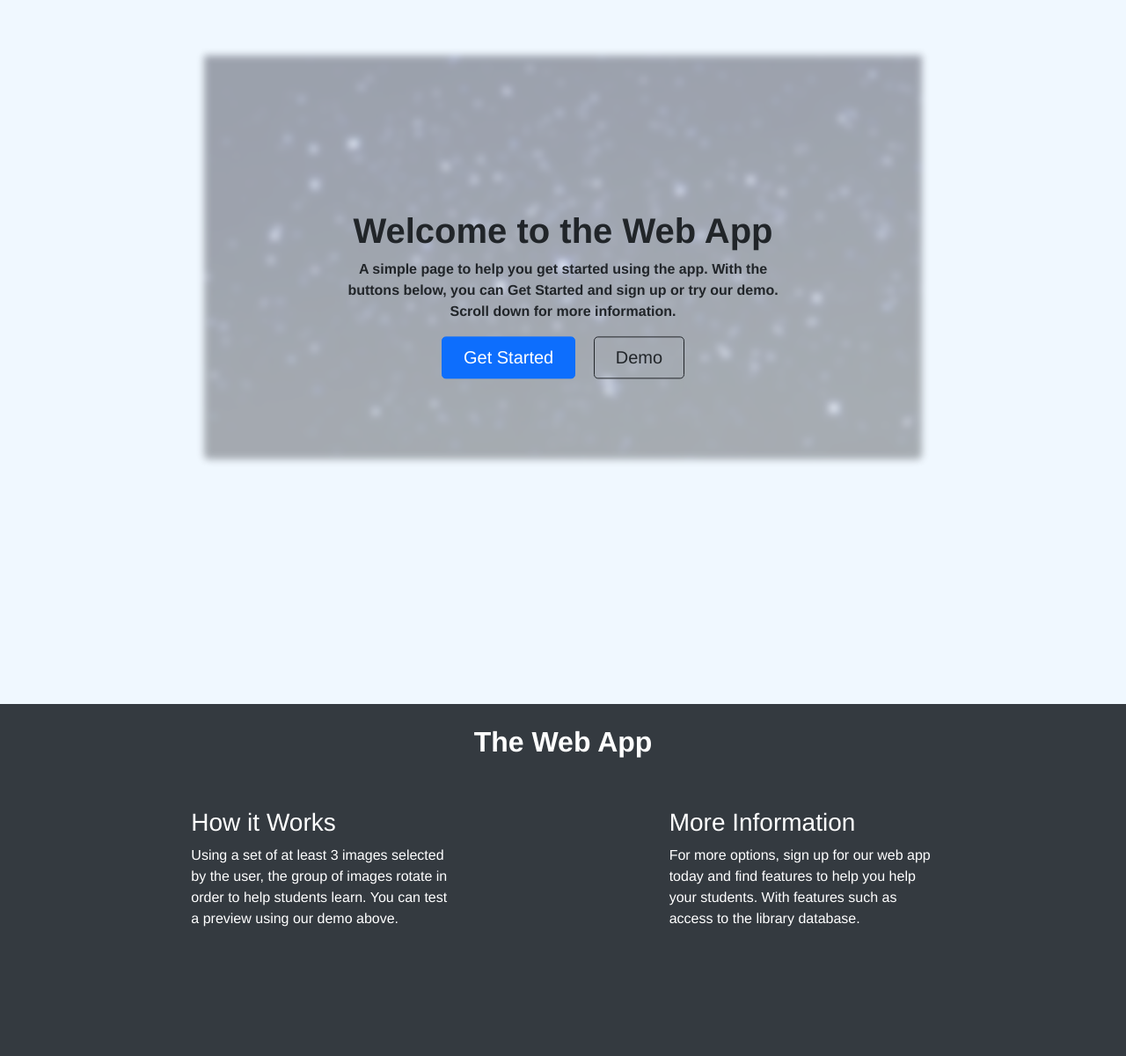
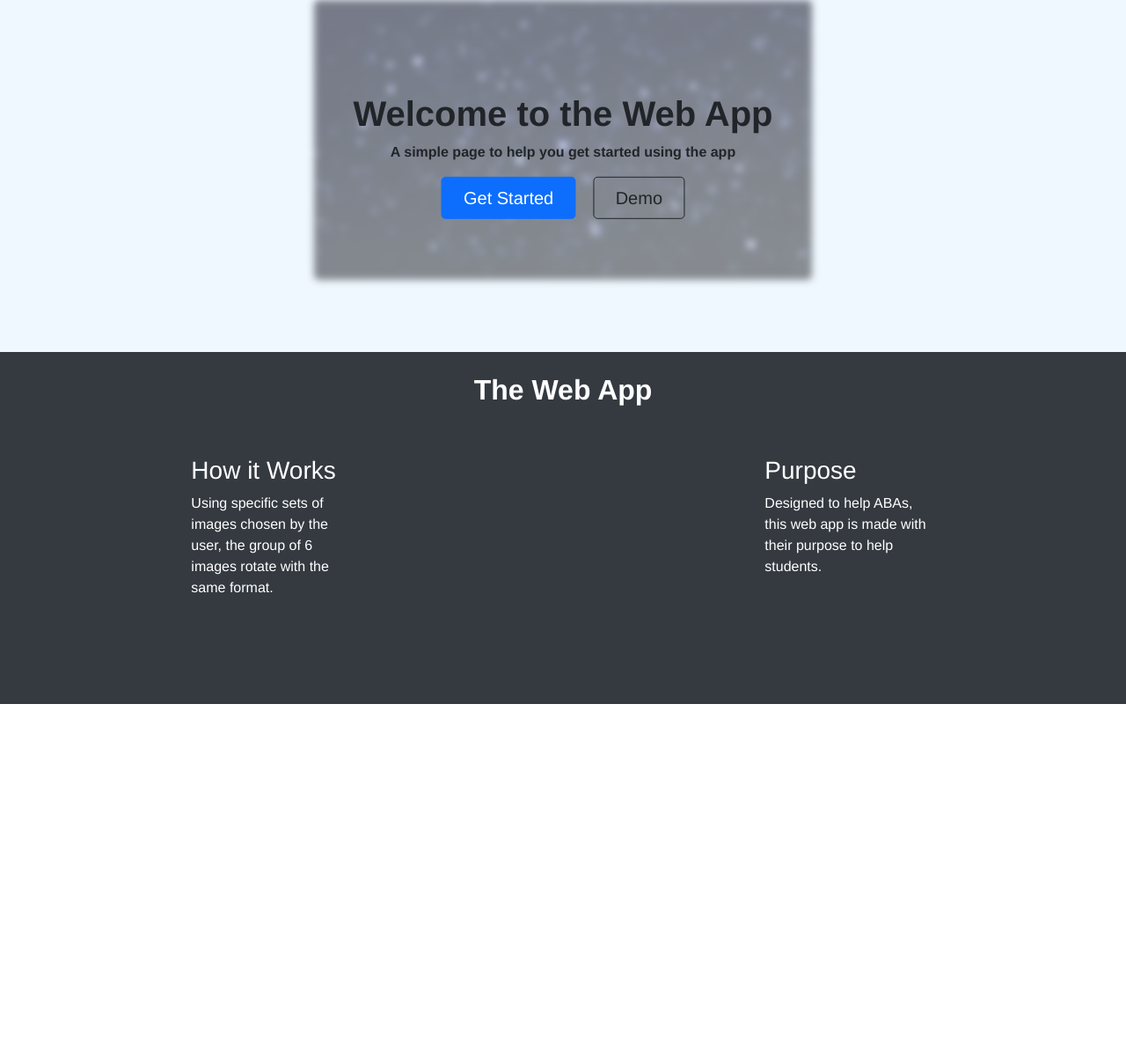
Before and after one commit to OtaSteven/Error-404, a PHP site: page /Home.php in a window 1280 px wide. Shown: the part 56-1256 px from the top of the page at 88% size. Run offline with PHP 8.4, Linux system fonts and the light colour scheme.

Commit message:
Revert "Merge branch 'main' of https://github.com/OtaSteven/Error-404"
This reverts commit 02581972e56e3a016882fa1c8f7d89238bfc2d19, reversing
changes made to d78541b30eca57c57679855176b8bd892ef4613a.

```diff
--- a/WebContent/Home.php
+++ b/WebContent/Home.php
@@ -15,16 +15,13 @@ session_start();
     img
     {
       display: block;
-      padding-top: 5%;
       margin-left: auto;
       margin-right: auto;
-      width: 65%;
+      width: 45%;
       height: auto;
-      max-width: 75%;
-      opacity: 0.35;
+      opacity: 0.5;
       border-radius: 5px;
       z-index: -1;
-      background-size: contain;
     }
   </style>
 
@@ -85,11 +82,11 @@ session_start();
   </section>
 
 <!-- landing page welcome and body -->
-    <header class="container-fluid" style="height: 100vh;">
+    <header class="head container-fluid">
       <img class="blur" src="images/tempgif.gif" alt="temp">
       <div class="welcome">
         <h1 class="fw-bolder">Welcome to the Web App</h1>
-        <p class="fw-bold">A simple page to help you get started using the app. With the buttons below, you can Get Started and sign up or try our demo. Scroll down for more information.</p>
+        <p class="fw-bold">A simple page to help you get started using the app</p>
         <a class="btn btn-primary btn-lg px-4 me-sm-3" href="SignUp.html" target="_blank">Get Started</a>
         <a class="btn btn-outline-dark btn-lg px-4" href="demo.php" target="_blank">Demo</a> <!-- links to presentation page -->
       </div>
@@ -103,14 +100,14 @@ session_start();
       </div>
 
       <div class="row justify-content-md-center">
-        <div class="col col-lg-3">
+        <div class="col col-lg-2">
           <h3>How it Works</h3>
-          <p>Using a set of at least 3 images selected by the user, the group of images rotate in order to help students learn. You can test a preview using our demo above.</p>
+          <p>Using specific sets of images chosen by the user, the group of 6 images rotate  with the same format.</p>
         </div>
-        <div class="col col-lg-2"></div> <!-- empty to make space between how and purpose (maybe add image -->
-        <div class="col col-lg-3">
-          <h3>More Information</h3>
-          <p>For more options, sign up for our web app today and find features to help you help your students. With features such as access to the library database.</p>
+        <div class="col col-lg-4"></div> <!-- empty to make space between how and purpose (maybe add image -->
+        <div class="col col-lg-2">
+          <h3>Purpose</h3>
+          <p>Designed to help ABAs, this web app is made with their purpose to help students.</p>
         </div>
       </div>
     </div>
--- a/WebContent/css/style.css
+++ b/WebContent/css/style.css
@@ -4,7 +4,7 @@ html, body
   padding: 0;
   margin: 0;
   overflow-x: hidden;
-  /*overflow-y: hidden;*/
+  overflow-y: hidden;
 }
 
 /* uneccessary since nav uses bootstrap templates
@@ -37,7 +37,7 @@ header /* background for header */
 {
   left: 50%;
 	position: absolute;
-	top: 50%;
+	top: 30%;
 	transform: translate(-50%, -55%);
 	text-align: center;
 }
@@ -81,7 +81,10 @@ header /* background for header */
 {
   filter: blur(4px);
 }
-
+#container /* just for setting total height of whole page*/
+{
+  min-height: 100vh;
+}
 .welcome p /*sets max width for text under title */
 {
   max-width: 500px;
--- a/WebContent/presentation.php
+++ b/WebContent/presentation.php
@@ -68,7 +68,6 @@ require_once "function.php";
     </section>
 
     <?php
-      if (!(isset($_POST['left']) || isset($_POST['right']) || isset($_POST['shuffle'])))
         displayPicture($conn);
     ?>
 
@@ -82,17 +81,14 @@ require_once "function.php";
     if(isset($_POST['left']))
     {
       shiftLeft($conn);
-      displayPicture($conn);
     }
     if(isset($_POST['right']))
     {
       shiftRight($conn);
-      displayPicture($conn);
     }
     if(isset($_POST['shuffle']))
     {
       shufflePicture($conn);
-      displayPicture($conn);
     }
     ?>
     <script src="https://cdn.jsdelivr.net/npm/bootstrap@5.1.3/dist/js/bootstrap.bundle.min.js" integrity="sha384-ka7Sk0Gln4gmtz2MlQnikT1wXgYsOg+OMhuP+IlRH9sENBO0LRn5q+8nbTov4+1p" crossorigin="anonymous"></script>    <!-- Getting the bundles of Bootstrap -->
```
Also changed, not shown: WebContent/SignUp.html (+6 -2 lines).
